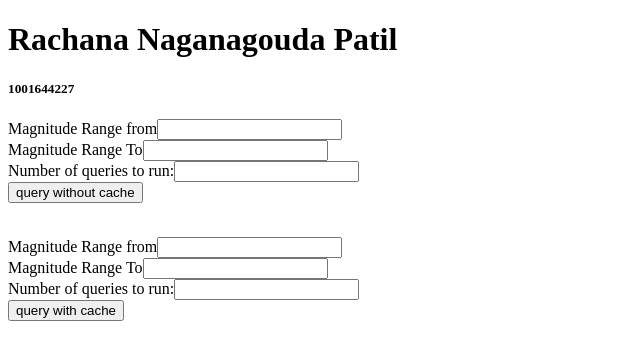
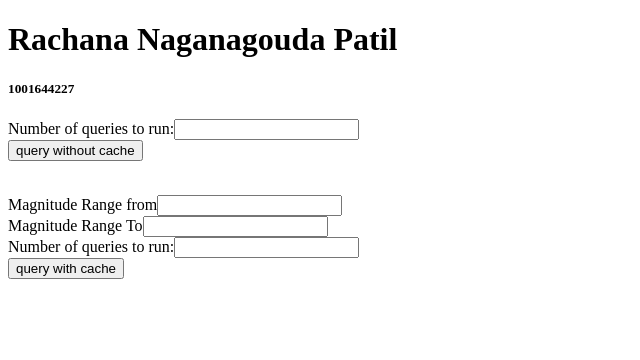
Before and after one commit to Rachazz/demo, a Flask app: page / in a window 1280 px wide. Shown: the top 360 px of the page, without its empty margins (0-640 px from the left). Run offline with Flask 2, Linux system fonts and the light colour scheme.

Commit message:
Sample local-1st part

```diff
--- a/templates/assign3.html
+++ b/templates/assign3.html
@@ -9,18 +9,17 @@
 <h5>1001644227</h5>
 
 <p>
- <form action="/displaydata" method="get">
-   Magnitude Range from<input type="text" name="rangefrom1" maxlength="200" width="60"> <br/>
- 	Magnitude Range To<input type="text" name="rangeto1" maxlength="200" width="60"><br/>
-	Number of queries to run:<input type="text" name="nom1" maxlength="200" width="60"></br>
+ <form action="/displaydata" method="POST">
+
+	Number of queries to run:<input type="number" name="num" maxlength="200" width="60"></br>
    <input type="submit" value="query without cache"><br/><br/>
 </form>
 </p>
 <p>
- <form action="/multiplerun" method="get">
+ <form action="/multiplerun" method="POST">
 	Magnitude Range from<input type="text" name="rangefrom" maxlength="200" width="60"> <br/>
  	Magnitude Range To<input type="text" name="rangeto" maxlength="200" width="60"><br/>
-	Number of queries to run:<input type="text" name="nom" maxlength="200" width="60"></br>
+	Number of queries to run:<input type="text" name="num" maxlength="200" width="60"></br>
    <input type="submit" value="query with cache"><br/><br/>
 </form>
 </p>
```
